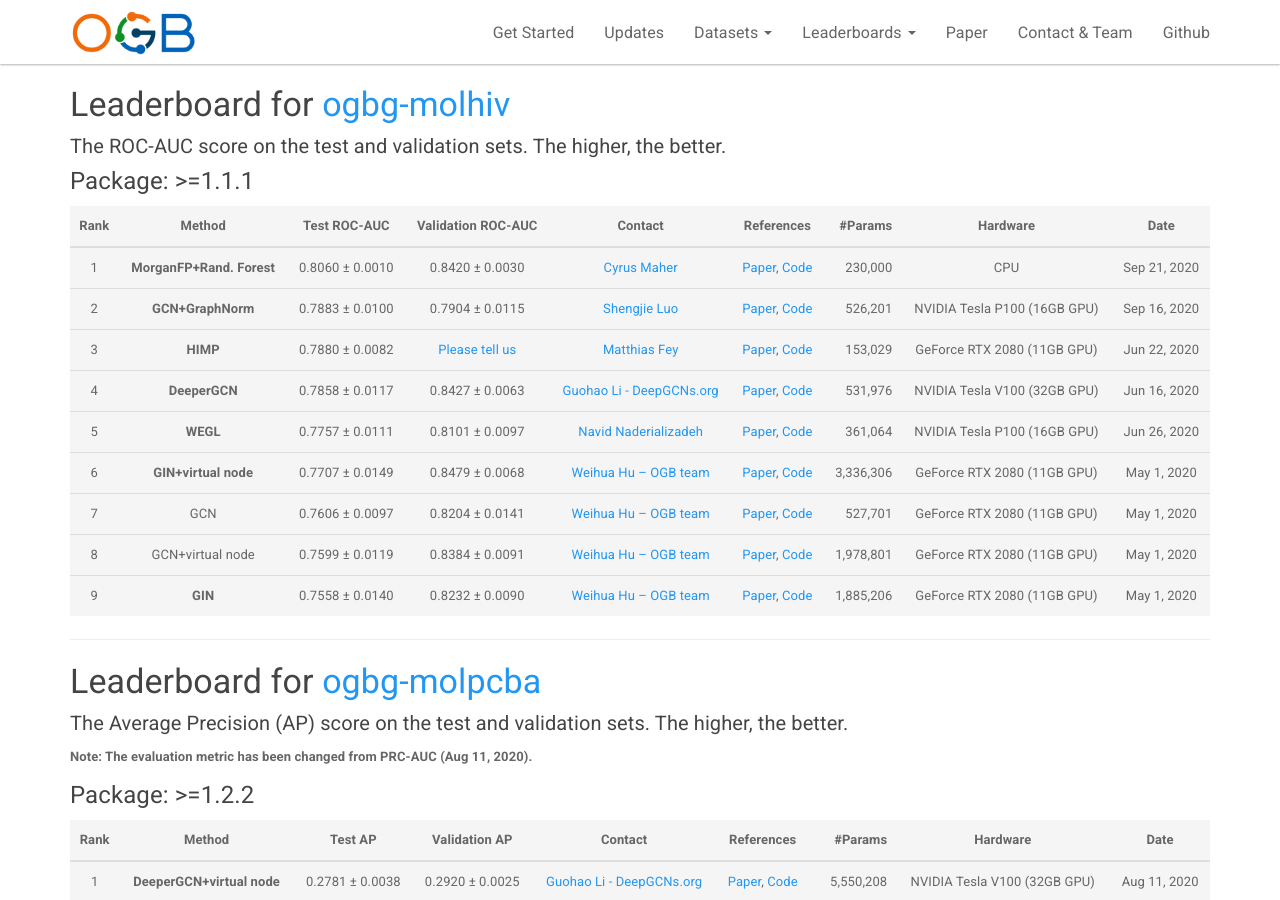
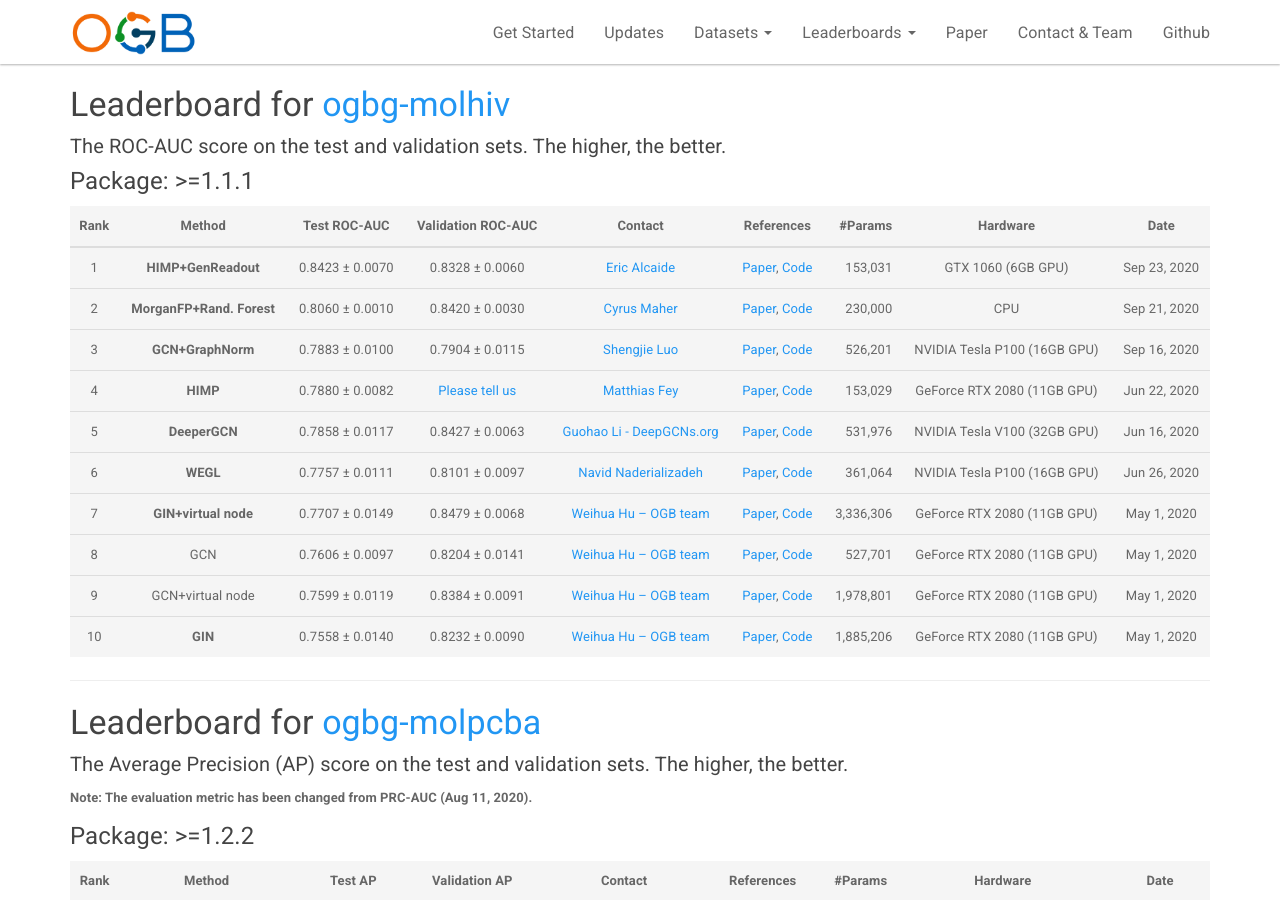
Before and after one commit to snap-stanford/ogb-web, a Jekyll site: the page built from _docs/leaderboard/leader_graphprop.md, in a window 1280 px wide and 900 px high, scrolled down 345 px. Built offline with Jekyll 4.4.1, drawn with Linux system fonts in a browser that asks for light colours.

Commit message:
updateleaderboard

```diff
--- a/_docs/leaderboard/leader_graphprop.md
+++ b/_docs/leaderboard/leader_graphprop.md
@@ -23,15 +23,16 @@ The **bold** method name indicates that the implementation is **official** (by t
 
 | Rank  | Method | Test ROC-AUC | Validation ROC-AUC | Contact | References | #Params | Hardware | Date
 |:----:|:-----:|:------:|:-----:|:-----:|:-----:|-----:|:-----:|:-----:|
-|  1  |  **MorganFP+Rand. Forest**  | 0.8060 ± 0.0010   | 0.8420 ± 0.0030 |[Cyrus Maher](mailto:cmaher@vir.bio) | [Paper](https://pubs.acs.org/doi/10.1021/ci100050t), [Code](https://github.com/cyrusmaher/ogb-molecule-comp) | 230,000 | CPU | Sep 21, 2020 |
-|  2  |  **GCN+GraphNorm**  | 0.7883 ± 0.0100   | 0.7904 ± 0.0115 |[Shengjie Luo](mailto:shengjie.luo@outlook.com) | [Paper](https://arxiv.org/abs/2009.03294), [Code](https://github.com/lsj2408/GraphNorm) | 526,201 | NVIDIA Tesla P100 (16GB GPU) | Sep 16, 2020 |
-|  3  |  **HIMP**  | 0.7880 ± 0.0082   | [Please tell us](mailto:ogb@cs.stanford.edu) |[Matthias Fey](mailto:matthias.fey@tu-dortmund.de) | [Paper](https://arxiv.org/abs/2006.12179), [Code](https://github.com/rusty1s/himp-gnn) | 153,029 | GeForce RTX 2080 (11GB GPU) | Jun 22, 2020 |
-|  4  |  **DeeperGCN**  | 0.7858 ± 0.0117   | 0.8427 ± 0.0063 |[Guohao Li - DeepGCNs.org](mailto:guohao.li@kaust.edu.sa) | [Paper](https://arxiv.org/abs/2006.07739), [Code](https://github.com/lightaime/deep_gcns_torch/tree/master/examples/ogb) | 531,976 | NVIDIA Tesla V100 (32GB GPU) | Jun 16, 2020 |
-|  5  |  **WEGL**  | 0.7757 ± 0.0111   | 0.8101 ± 0.0097 |[Navid Naderializadeh](mailto:nnaderializadeh@hrl.com) | [Paper](https://arxiv.org/abs/2006.09430), [Code](https://github.com/navid-naderi/WEGL) | 361,064 | NVIDIA Tesla P100 (16GB GPU) | Jun 26, 2020 |
-|  6  |  **GIN+virtual node**  | 0.7707 ± 0.0149   | 0.8479 ± 0.0068 |[Weihua Hu -- OGB team](mailto:weihuahu@cs.stanford.edu) | [Paper](https://arxiv.org/abs/1810.00826), [Code](https://github.com/snap-stanford/ogb/tree/master/examples/graphproppred/mol) | 3,336,306 | GeForce RTX 2080 (11GB GPU) | May 1, 2020 |
-|  7  |  GCN  | 0.7606 ± 0.0097   | 0.8204 ± 0.0141 | [Weihua Hu -- OGB team](mailto:weihuahu@cs.stanford.edu) | [Paper](https://arxiv.org/abs/1609.02907), [Code](https://github.com/snap-stanford/ogb/tree/master/examples/graphproppred/mol) | 527,701 | GeForce RTX 2080 (11GB GPU) | May 1, 2020 |
-|  8  |  GCN+virtual node  | 0.7599 ± 0.0119   | 0.8384 ± 0.0091 | [Weihua Hu -- OGB team](mailto:weihuahu@cs.stanford.edu) | [Paper](https://arxiv.org/abs/1609.02907), [Code](https://github.com/snap-stanford/ogb/tree/master/examples/graphproppred/mol) | 1,978,801 | GeForce RTX 2080 (11GB GPU) | May 1, 2020 |
-|  9  |  **GIN**  | 0.7558 ± 0.0140   | 0.8232 ± 0.0090 |[Weihua Hu -- OGB team](mailto:weihuahu@cs.stanford.edu) | [Paper](https://arxiv.org/abs/1810.00826), [Code](https://github.com/snap-stanford/ogb/tree/master/examples/graphproppred/mol) | 1,885,206 | GeForce RTX 2080 (11GB GPU) | May 1, 2020 |
+|  1  |  **HIMP+GenReadout**  | 0.8423 ± 0.0070   | 0.8328 ± 0.0060 |[Eric Alcaide](mailto:ericalcaide1@gmail.com) | [Paper](https://arxiv.org/pdf/2009.09919.pdf), [Code](https://github.com/EricAlcaide/generalized-readout-phase/) | 153,031 | GTX 1060 (6GB GPU) | Sep 23, 2020 |
+|  2  |  **MorganFP+Rand. Forest**  | 0.8060 ± 0.0010   | 0.8420 ± 0.0030 |[Cyrus Maher](mailto:cmaher@vir.bio) | [Paper](https://pubs.acs.org/doi/10.1021/ci100050t), [Code](https://github.com/cyrusmaher/ogb-molecule-comp) | 230,000 | CPU | Sep 21, 2020 |
+|  3  |  **GCN+GraphNorm**  | 0.7883 ± 0.0100   | 0.7904 ± 0.0115 |[Shengjie Luo](mailto:shengjie.luo@outlook.com) | [Paper](https://arxiv.org/abs/2009.03294), [Code](https://github.com/lsj2408/GraphNorm) | 526,201 | NVIDIA Tesla P100 (16GB GPU) | Sep 16, 2020 |
+|  4  |  **HIMP**  | 0.7880 ± 0.0082   | [Please tell us](mailto:ogb@cs.stanford.edu) |[Matthias Fey](mailto:matthias.fey@tu-dortmund.de) | [Paper](https://arxiv.org/abs/2006.12179), [Code](https://github.com/rusty1s/himp-gnn) | 153,029 | GeForce RTX 2080 (11GB GPU) | Jun 22, 2020 |
+|  5  |  **DeeperGCN**  | 0.7858 ± 0.0117   | 0.8427 ± 0.0063 |[Guohao Li - DeepGCNs.org](mailto:guohao.li@kaust.edu.sa) | [Paper](https://arxiv.org/abs/2006.07739), [Code](https://github.com/lightaime/deep_gcns_torch/tree/master/examples/ogb) | 531,976 | NVIDIA Tesla V100 (32GB GPU) | Jun 16, 2020 |
+|  6  |  **WEGL**  | 0.7757 ± 0.0111   | 0.8101 ± 0.0097 |[Navid Naderializadeh](mailto:nnaderializadeh@hrl.com) | [Paper](https://arxiv.org/abs/2006.09430), [Code](https://github.com/navid-naderi/WEGL) | 361,064 | NVIDIA Tesla P100 (16GB GPU) | Jun 26, 2020 |
+|  7  |  **GIN+virtual node**  | 0.7707 ± 0.0149   | 0.8479 ± 0.0068 |[Weihua Hu -- OGB team](mailto:weihuahu@cs.stanford.edu) | [Paper](https://arxiv.org/abs/1810.00826), [Code](https://github.com/snap-stanford/ogb/tree/master/examples/graphproppred/mol) | 3,336,306 | GeForce RTX 2080 (11GB GPU) | May 1, 2020 |
+|  8  |  GCN  | 0.7606 ± 0.0097   | 0.8204 ± 0.0141 | [Weihua Hu -- OGB team](mailto:weihuahu@cs.stanford.edu) | [Paper](https://arxiv.org/abs/1609.02907), [Code](https://github.com/snap-stanford/ogb/tree/master/examples/graphproppred/mol) | 527,701 | GeForce RTX 2080 (11GB GPU) | May 1, 2020 |
+|  9  |  GCN+virtual node  | 0.7599 ± 0.0119   | 0.8384 ± 0.0091 | [Weihua Hu -- OGB team](mailto:weihuahu@cs.stanford.edu) | [Paper](https://arxiv.org/abs/1609.02907), [Code](https://github.com/snap-stanford/ogb/tree/master/examples/graphproppred/mol) | 1,978,801 | GeForce RTX 2080 (11GB GPU) | May 1, 2020 |
+|  10  |  **GIN**  | 0.7558 ± 0.0140   | 0.8232 ± 0.0090 |[Weihua Hu -- OGB team](mailto:weihuahu@cs.stanford.edu) | [Paper](https://arxiv.org/abs/1810.00826), [Code](https://github.com/snap-stanford/ogb/tree/master/examples/graphproppred/mol) | 1,885,206 | GeForce RTX 2080 (11GB GPU) | May 1, 2020 |
 
 
 <a name="ogbg-molpcba"/>
```
